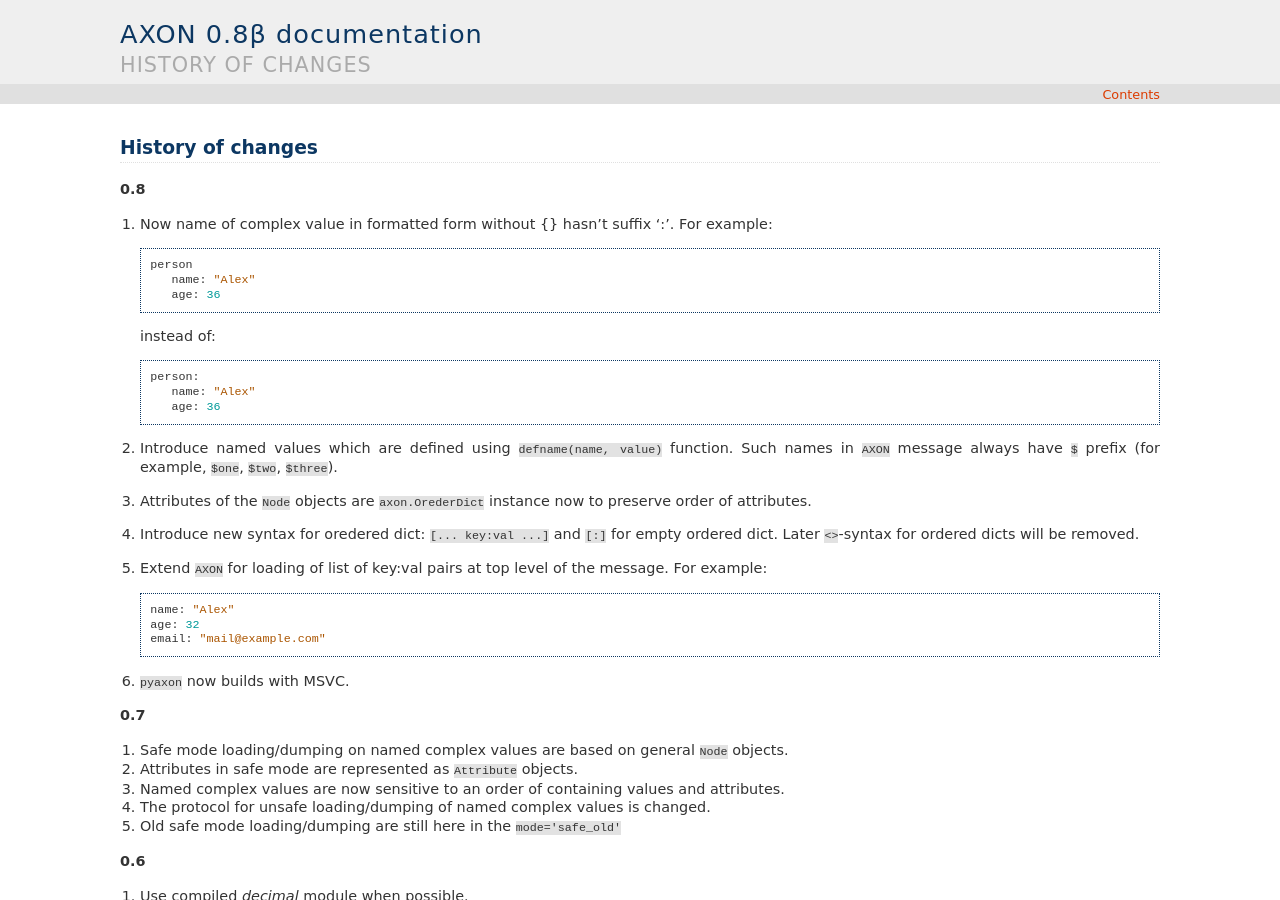
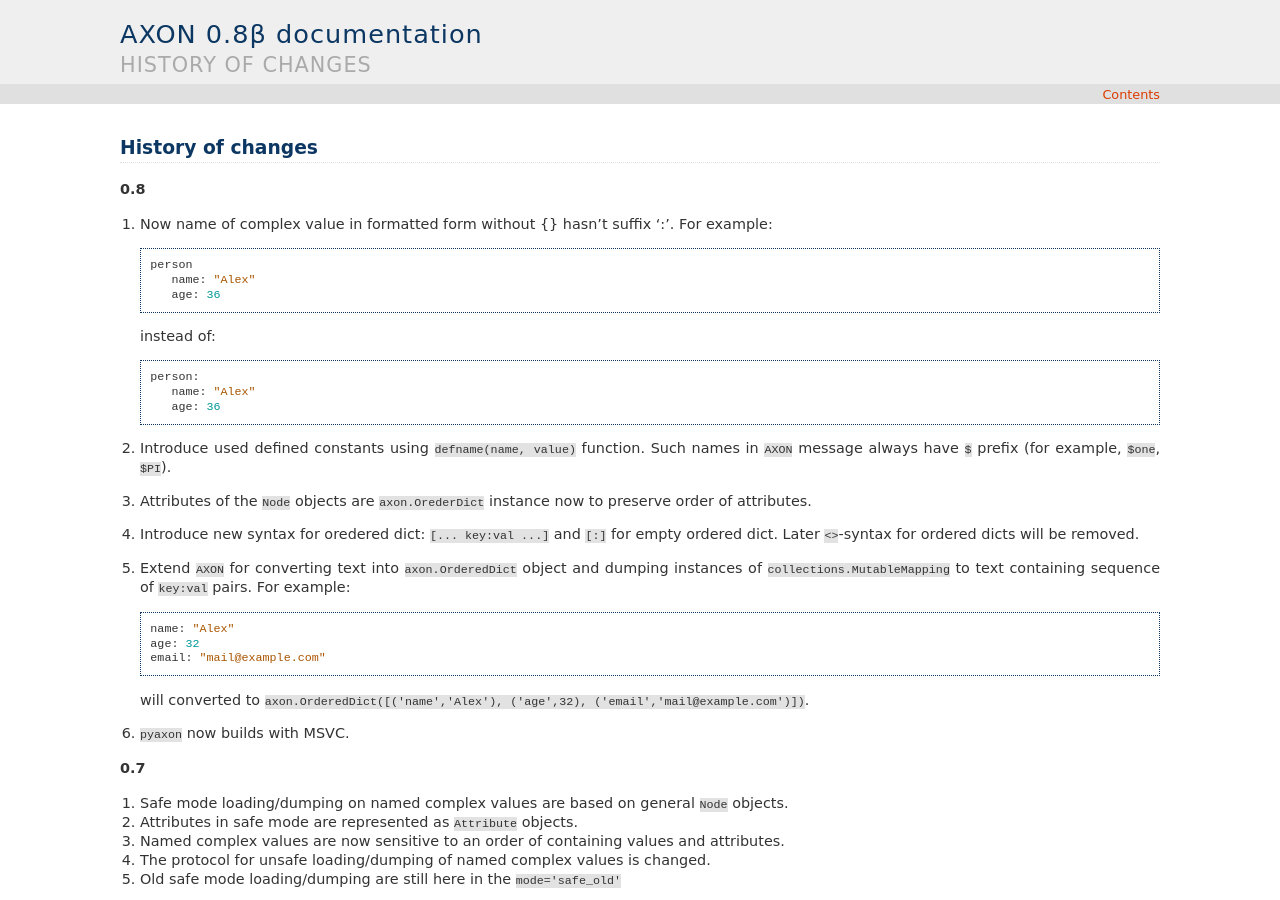
Before and after one commit to intellimath/pyaxon, a Sphinx documentation site: the page built from docs/changelog.rst, in a window 1280 px wide and 900 px high. Built offline with Sphinx 7.4.7, drawn with Linux system fonts in a browser that asks for light colours.

```diff
--- a/docs/changelog.rst
+++ b/docs/changelog.rst
@@ -15,17 +15,22 @@
           name: "Alex"
           age: 36
 
-2. Introduce named values which are defined using ``defname(name, value)`` function.
-   Such names in ``AXON`` message always have ``$`` prefix (for example, ``$one``, ``$two``, ``$three``).
+2. Introduce used defined constants using ``defname(name, value)`` function.
+   Such names in ``AXON`` message always have ``$`` prefix (for example, ``$one``, ``$PI``).
 3. Attributes of the ``Node`` objects are ``axon.OrederDict`` instance now to preserve order
    of attributes.
 4. Introduce new syntax for oredered dict: ``[... key:val ...]`` and ``[:]`` for empty ordered dict.
    Later ``<>``-syntax for ordered dicts will be removed.
-5. Extend ``AXON`` for loading of list of key:val pairs at top level of the message. For example::
+5. Extend ``AXON`` for converting text into ``axon.OrderedDict`` object
+   and dumping instances of ``collections.MutableMapping`` to text containing sequence
+   of ``key:val`` pairs.
+   For example::
 
 		name: "Alex"
 		age: 32
 		email: "mail@example.com"
+
+   will converted to ``axon.OrderedDict([('name','Alex'), ('age',32), ('email','mail@example.com')])``.
 
 6. ``pyaxon`` now builds with MSVC.
 
```
Also changed, not shown: 6 other files.
